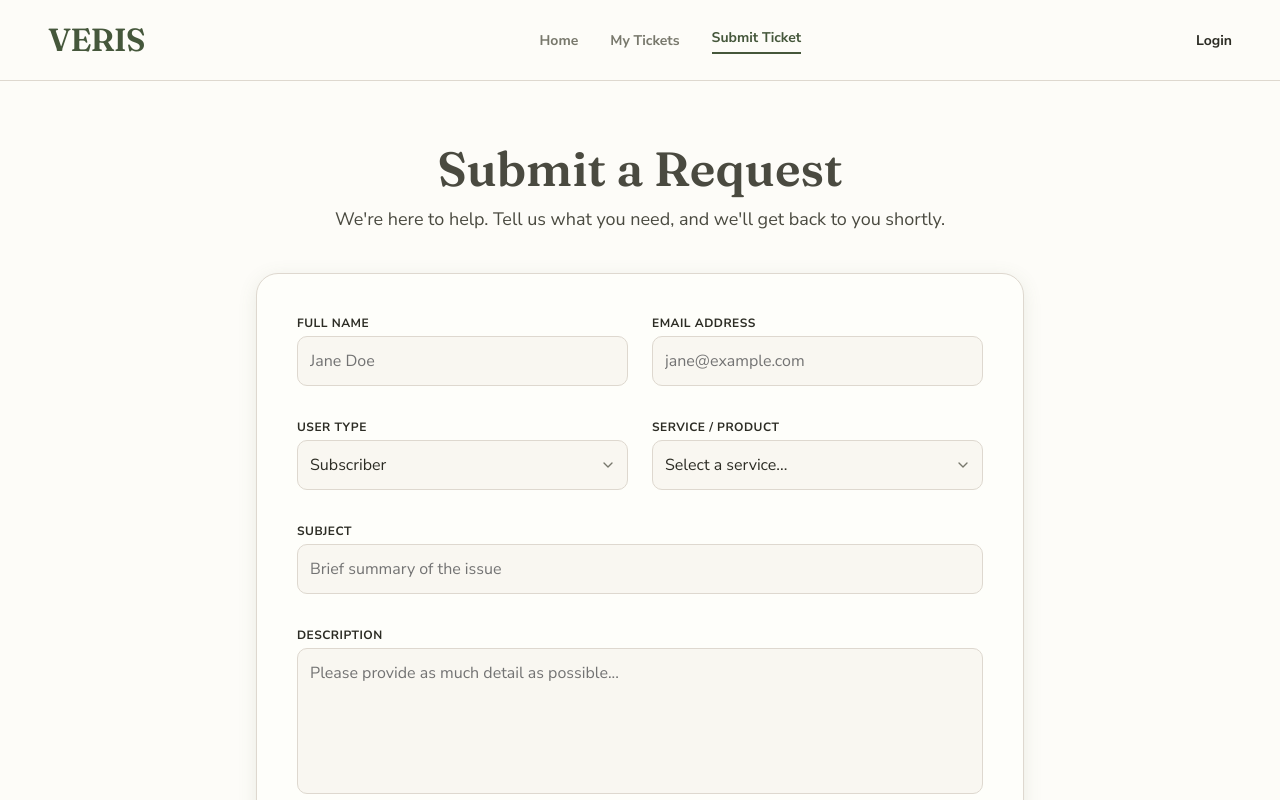
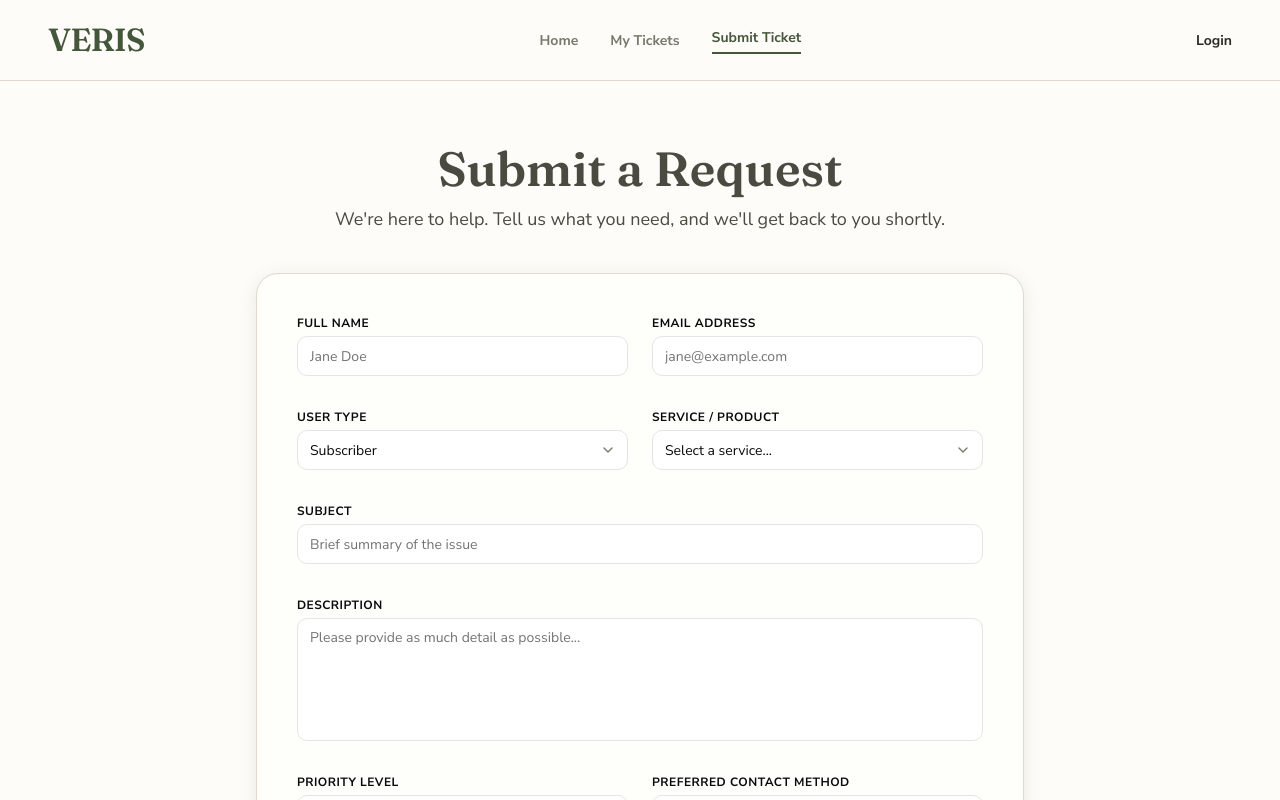
Before and after one commit to Atlas-VSU/veris-helpdesk, a Next.js app: page /submit-ticket in a window 1280 px wide. Shown: the top 800 px of the page. Built offline with nearby package versions, Linux system fonts and the light colour scheme.

Commit message:
refactor: migrate submit form to shadcn

```diff
--- /dev/null
+++ b/components/ui/input.tsx
@@ -0,0 +1,18 @@
+import * as React from "react";
+import { cn } from "@/lib/utils";
+
+function Input({ className, type, ...props }: React.ComponentProps<"input">) {
+  return (
+    <input
+      type={type}
+      data-slot="input"
+      className={cn(
+        "flex h-10 w-full min-w-0 rounded-lg border border-input bg-background px-3 py-2 text-base text-foreground outline-none transition-colors file:border-0 file:bg-transparent file:text-sm file:font-medium placeholder:text-muted-foreground focus-visible:border-ring focus-visible:ring-3 focus-visible:ring-ring/50 disabled:cursor-not-allowed disabled:opacity-50 md:text-sm",
+        className,
+      )}
+      {...props}
+    />
+  );
+}
+
+export { Input };
--- /dev/null
+++ b/components/ui/label.tsx
@@ -0,0 +1,14 @@
+import * as React from "react";
+import { cn } from "@/lib/utils";
+
+function Label({ className, ...props }: React.ComponentProps<"label">) {
+  return (
+    <label
+      data-slot="label"
+      className={cn("text-xs font-bold uppercase tracking-[0.04em] text-foreground", className)}
+      {...props}
+    />
+  );
+}
+
+export { Label };
--- /dev/null
+++ b/components/ui/select.tsx
@@ -0,0 +1,17 @@
+import * as React from "react";
+import { cn } from "@/lib/utils";
+
+function Select({ className, ...props }: React.ComponentProps<"select">) {
+  return (
+    <select
+      data-slot="select"
+      className={cn(
+        "flex h-10 w-full appearance-none rounded-lg border border-input bg-background px-3 py-2 pr-10 text-base text-foreground outline-none transition-colors focus-visible:border-ring focus-visible:ring-3 focus-visible:ring-ring/50 disabled:cursor-not-allowed disabled:opacity-50 md:text-sm",
+        className,
+      )}
+      {...props}
+    />
+  );
+}
+
+export { Select };
--- /dev/null
+++ b/components/ui/textarea.tsx
@@ -0,0 +1,17 @@
+import * as React from "react";
+import { cn } from "@/lib/utils";
+
+function Textarea({ className, ...props }: React.ComponentProps<"textarea">) {
+  return (
+    <textarea
+      data-slot="textarea"
+      className={cn(
+        "flex min-h-20 w-full rounded-lg border border-input bg-background px-3 py-2 text-base text-foreground outline-none transition-colors placeholder:text-muted-foreground focus-visible:border-ring focus-visible:ring-3 focus-visible:ring-ring/50 disabled:cursor-not-allowed disabled:opacity-50 md:text-sm",
+        className,
+      )}
+      {...props}
+    />
+  );
+}
+
+export { Textarea };
--- a/features/submit-ticket/components/form-fields.tsx
+++ b/features/submit-ticket/components/form-fields.tsx
@@ -1,8 +1,9 @@
 import { ChangeEvent, ReactNode } from "react";
 import { ChevronDown, Upload } from "lucide-react";
-
-export const inputClassName =
-  "w-full rounded-lg border border-[var(--palette-stone)] bg-[var(--palette-clay)]/20 px-3 py-3 text-base text-[var(--palette-charcoal-olive)] outline-none transition focus:border-[var(--palette-dark-olive)] focus:ring-4 focus:ring-[var(--palette-moss)]/15";
+import { Input } from "@/components/ui/input";
+import { Label } from "@/components/ui/label";
+import { Select } from "@/components/ui/select";
+import { Textarea } from "@/components/ui/textarea";
 
 type BaseFieldProps = {
   id: string;
@@ -11,9 +12,9 @@ type BaseFieldProps = {
 
 export function FieldLabel({ id, children }: { id: string; children: ReactNode }) {
   return (
-    <label className="text-xs font-bold uppercase tracking-[0.04em] text-[var(--palette-charcoal-olive)]" htmlFor={id}>
+    <Label htmlFor={id}>
       {children}
-    </label>
+    </Label>
   );
 }
 
@@ -29,7 +30,7 @@ export function TextField({ id, label, name, onChange, placeholder, type = "text
   return (
     <div className="flex flex-col gap-1">
       <FieldLabel id={id}>{label}</FieldLabel>
-      <input className={inputClassName} id={id} name={name} onChange={onChange} placeholder={placeholder} required type={type} value={value} />
+      <Input id={id} name={name} onChange={onChange} placeholder={placeholder} required type={type} value={value} />
     </div>
   );
 }
@@ -45,9 +46,9 @@ export function SelectField({ id, label, value, onChange, children }: SelectFiel
     <div className="flex flex-col gap-1">
       <FieldLabel id={id}>{label}</FieldLabel>
       <div className="relative">
-        <select className={`${inputClassName} appearance-none pr-10`} id={id} name={id} onChange={onChange} value={value}>
+        <Select id={id} name={id} onChange={onChange} value={value}>
           {children}
-        </select>
+        </Select>
         <ChevronDown aria-hidden="true" className="pointer-events-none absolute right-3 top-1/2 size-4 -translate-y-1/2 text-[var(--palette-gray-olive)]" />
       </div>
     </div>
@@ -64,7 +65,7 @@ export function TextAreaField({ id, label, onChange, placeholder, value }: TextA
   return (
     <div className="flex flex-col gap-1">
       <FieldLabel id={id}>{label}</FieldLabel>
-      <textarea className={`${inputClassName} resize-none`} id={id} name={id} onChange={onChange} placeholder={placeholder} required rows={5} value={value} />
+      <Textarea className="resize-none" id={id} name={id} onChange={onChange} placeholder={placeholder} required rows={5} value={value} />
     </div>
   );
 }
--- a/features/submit-ticket/components/ticket-form.tsx
+++ b/features/submit-ticket/components/ticket-form.tsx
@@ -1,7 +1,8 @@
 import Link from "next/link";
 import { ChangeEvent, FormEvent } from "react";
 import { Send, ShieldCheck } from "lucide-react";
-import type { TicketFormData } from "@/types/database";
+import { Button } from "@/components/ui/button";
+import type { TicketFormData } from "@/features/submit-ticket/types/types";
 import { FileUploadField, SelectField, TextAreaField, TextField } from "@/features/submit-ticket/components/form-fields";
 
 type TicketFormProps = {
@@ -80,11 +81,11 @@ export function TicketForm({
           </div>
           <div className="space-y-4 pt-2">
             <div className="flex items-center justify-end gap-6">
-              <button className="text-sm font-bold text-[var(--palette-gray-olive)] transition-colors hover:text-[var(--palette-charcoal-olive)]" onClick={onCancel} type="button">Cancel</button>
-              <button className="flex items-center justify-center gap-2 rounded-lg bg-[var(--palette-dark-olive)] px-6 py-3 text-sm font-bold text-[var(--palette-white)] transition-colors hover:bg-[var(--palette-moss)] disabled:cursor-not-allowed disabled:opacity-60" disabled={isSubmitting} type="submit">
+              <Button className="text-[var(--palette-gray-olive)] hover:bg-transparent hover:text-[var(--palette-charcoal-olive)]" onClick={onCancel} type="button" variant="ghost">Cancel</Button>
+              <Button className="bg-[var(--palette-dark-olive)] px-6 py-3 text-[var(--palette-white)] hover:bg-[var(--palette-moss)]" disabled={isSubmitting} type="submit">
                 {isSubmitting ? "Submitting..." : "Submit Ticket"}
                 <Send aria-hidden="true" className="size-4" />
-              </button>
+              </Button>
             </div>
           </div>
         </div>
--- a/features/submit-ticket/components/ticket-success-state.tsx
+++ b/features/submit-ticket/components/ticket-success-state.tsx
@@ -1,20 +1,22 @@
 import Link from "next/link";
 import { CheckCircle2, Clock3 } from "lucide-react";
+import { Button } from "@/components/ui/button";
 
 type TicketSuccessStateProps = {
   email: string;
   description: string;
+  ticketNumber: string;
   onSubmitAnother: () => void;
 };
 
-export function TicketSuccessState({ email, description, onSubmitAnother }: TicketSuccessStateProps) {
+export function TicketSuccessState({ email, description, ticketNumber, onSubmitAnother }: TicketSuccessStateProps) {
   return (
     <div className="mx-auto flex max-w-3xl flex-col items-center rounded-3xl border border-[var(--palette-stone)] bg-[var(--palette-warm-white)] p-6 text-center shadow-soft md:p-16">
       <div className="mb-6 flex size-24 items-center justify-center rounded-full bg-[var(--palette-off-white)] text-[var(--palette-dark-olive)] shadow-soft">
         <CheckCircle2 aria-hidden="true" className="size-12" />
       </div>
       <h1 className="font-serif text-3xl font-semibold text-[var(--palette-dark-olive)] md:text-4xl">Success! Your ticket has been submitted.</h1>
-      <p className="mt-3 text-lg leading-7 text-[var(--palette-dark-olive)]">A confirmation email has been sent to <span className="font-bold text-[var(--palette-dark-olive)]">{email}</span>.</p>
+      <p className="mt-3 text-lg leading-7 text-[var(--palette-dark-olive)]">Your ticket number is <span className="font-bold text-[var(--palette-dark-olive)]">{ticketNumber}</span>. A confirmation email has been sent to <span className="font-bold text-[var(--palette-dark-olive)]">{email}</span>.</p>
 
       <div className="mt-10 w-full rounded-xl border border-[var(--palette-stone)]/50 bg-[var(--palette-cream)] p-6 text-left">
         <h2 className="text-sm font-bold uppercase tracking-wider text-[var(--palette-dark-olive)]">Issue Summary</h2>
@@ -27,7 +29,7 @@ export function TicketSuccessState({ email, description, onSubmitAnother }: Tick
 
       <div className="mt-8 flex w-full flex-col gap-3 sm:w-auto sm:flex-row">
         <Link className="rounded-lg bg-[var(--palette-dark-olive)] px-6 py-3 text-sm font-bold text-[var(--palette-white)] transition-colors hover:bg-[var(--palette-moss)]" href="/tickets">View Ticket</Link>
-        <button className="rounded-lg bg-[var(--palette-off-white)] px-6 py-3 text-sm font-bold text-[var(--palette-dark-olive)] transition-colors hover:bg-[var(--palette-stone)]" onClick={onSubmitAnother} type="button">Submit Another</button>
+        <Button className="bg-[var(--palette-off-white)] px-6 py-3 text-[var(--palette-dark-olive)] hover:bg-[var(--palette-stone)]" onClick={onSubmitAnother} type="button">Submit Another</Button>
         <Link className="rounded-lg border border-[var(--palette-stone)] px-6 py-3 text-sm font-bold text-[var(--palette-dark-olive)] transition-colors hover:border-[var(--palette-dark-olive)] hover:text-[var(--palette-dark-olive)]" href="/">Return Home</Link>
       </div>
     </div>
```
